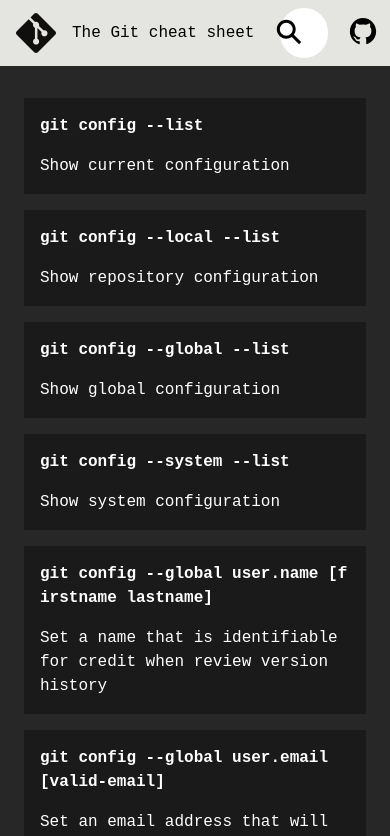
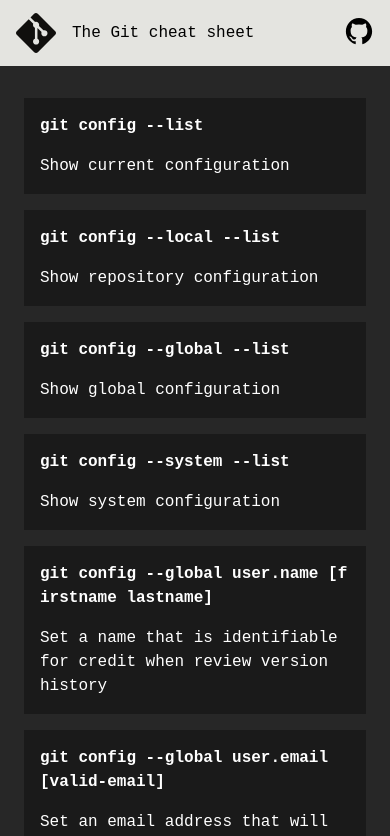
Before and after one commit to leoacosta/git-cheat-sheet, a React (Create React App) app: page / in a window 390 px wide. Shown: the top 836 px of the page. Built offline with nearby package versions, Linux system fonts and the light colour scheme.

Commit message:
chore: update breakpoint layout

```diff
--- a/src/App.css
+++ b/src/App.css
@@ -18,12 +18,11 @@ a:hover {
 
 .site-header {
   background-color: #e4e4e0;
-  display: grid;
-  grid-template-columns: minmax(260px, 400px) 3fr 1fr;
-  gap: 20px;
   position: sticky;
   top: 0;
   width: 100%;
+  display: flex;
+  padding: 0.5rem 0;
 }
 
 .site-branding,
@@ -31,6 +30,7 @@ a:hover {
 .site-contribution {
   display: flex;
   align-items: center;
+  flex: 1 1 auto;
 }
 
 .site-logo {
@@ -64,6 +64,13 @@ a:hover {
 
 .site-search {
   position: relative;
+  flex-grow: 2;
+}
+
+@media (max-width: 768px) {
+  .site-search {
+    display: none;
+  }
 }
 
 .site-search input {
@@ -71,7 +78,6 @@ a:hover {
   border-radius: 24px;
   font-family: inherit;
   font-size: inherit;
-  margin: 0.5rem 0;
   outline: none;
   padding: 1rem 1.5rem;
   width: 100%;
```
